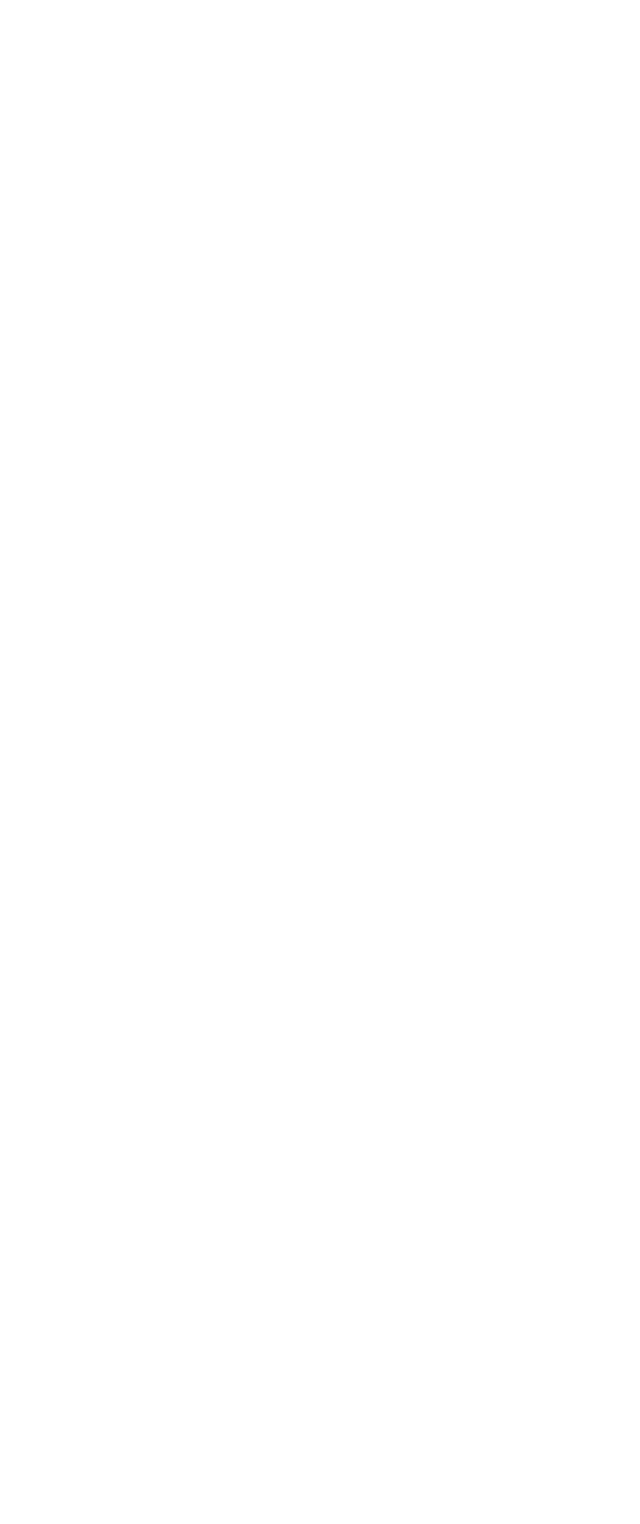
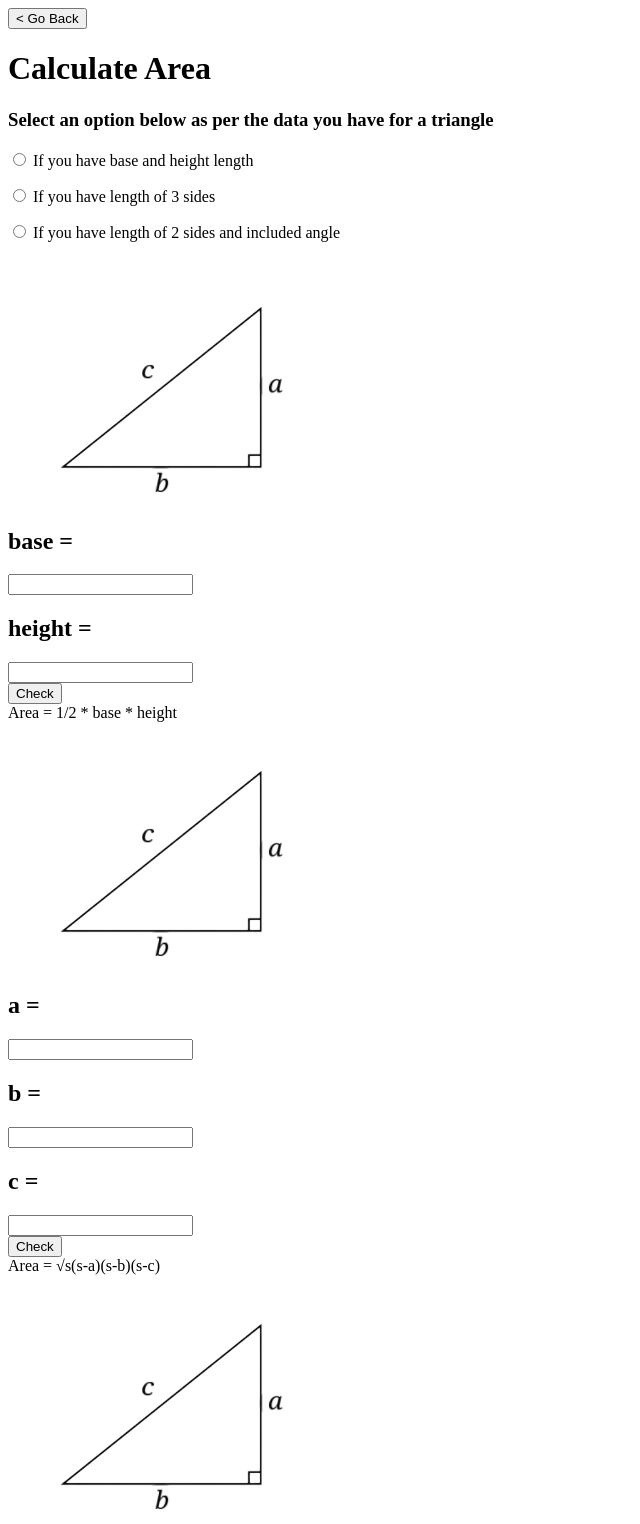
Before and after one commit to adhish-bahl/Fun-With-Triangles, a plain HTML site: page HTML/triangleArea.html in a window 1280 px wide. Shown: the top 1524 px of the page, without its empty margins (0-640 px from the left). Before the commit the page ends 800 px from the top, so only its background shows below. Drawn offline with Linux system fonts and the light colour scheme.

Commit message:
area html done

```diff
--- a/HTML/triangleArea.html
+++ b/HTML/triangleArea.html
@@ -8,6 +8,48 @@
     <title>Triangle Area</title>
 </head>
 <body>
+    <a href="./intex.html"><button type="button" class="backBtn btn">< Go Back</button></a>
+    <h1 class="heading">Calculate Area</h1>
+    <h3>Select an option below as per the data you have for a triangle</h3>
+    <p><input type="radio" name="inputChoice" id="inputChoice">
+    <label for="inputChoice">If you have base and height length</label></p>
+    <p><input type="radio" name="inputChoice" id="inputChoice">
+    <label for="inputChoice">If you have length of 3 sides</label></p>
+    <p><input type="radio" name="inputChoice" id="inputChoice">
+    <label for="inputChoice">If you have length of 2 sides and included angle</label></p>
+
+    <div class="baseHeight">
+        <img src="../images/hypotenuse.png" alt="triangle">
+        <div class="container">
+            <h2 class="label">base = </h2><input type="number" class="1length1 inputLength">
+            <h2 class="label">height = </h2><input type="number" class="1length2 inputLength">
+        </div>
+        <button type="submit" class="checkBtn1 checkBtn btn">Check</button>
+            <div class="output">Area = 1/2 * base * height</div>
+    </div>
+
+    <div class="baseHeight">
+        <img src="../images/hypotenuse.png" alt="triangle">
+        <div class="container">
+            <h2 class="label">a = </h2><input type="number" class="2length1 inputLength">
+            <h2 class="label">b = </h2><input type="number" class="2length2 inputLength">
+            <h2 class="label">c = </h2><input type="number" class="2length3 inputLength">
+        </div>
+        <button type="submit" class="checkBtn2 checkBtn btn">Check</button>
+            <div class="output">Area = √s(s-a)(s-b)(s-c)</div>
+    </div>
+
+    <div class="baseHeight">
+        <img src="../images/hypotenuse.png" alt="triangle">
+        <div class="container">
+            <h2 class="label">b = </h2><input type="number" class="2length1 inputLength">
+            <h2 class="label">c = </h2><input type="number" class="2length2 inputLength">
+            <h2 class="label">A(degree) = </h2><input type="number" class="2length3 inputLength">
+        </div>
+        <button type="submit" class="checkBtn3 checkBtn btn">Check</button>
+            <div class="output">Area = 1/2 * b * c * sin(A)</div>
+    </div>
+
     <script src="../JavaScript/area.js"></script>
 </body>
 </html>
```
Also changed, not shown: HTML/intex.html (+1 -1 lines).
